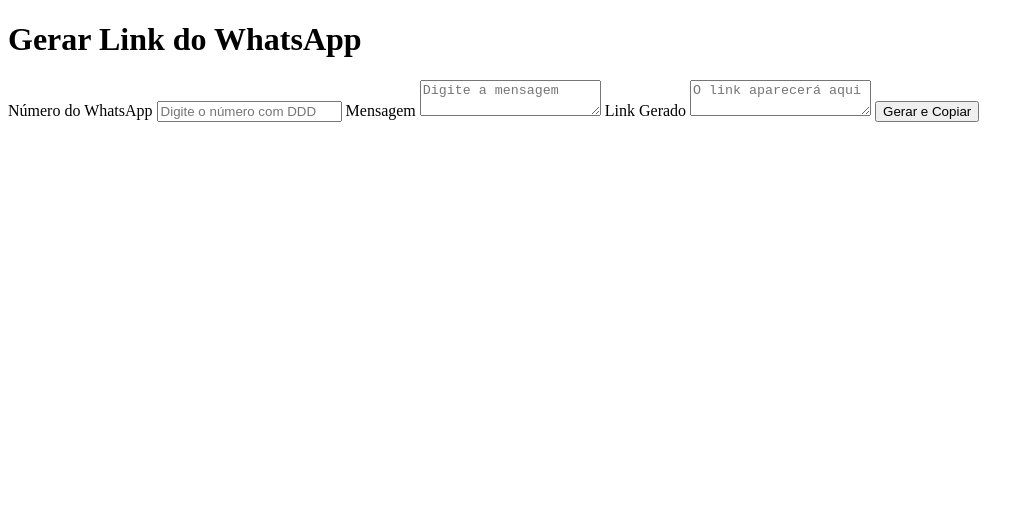
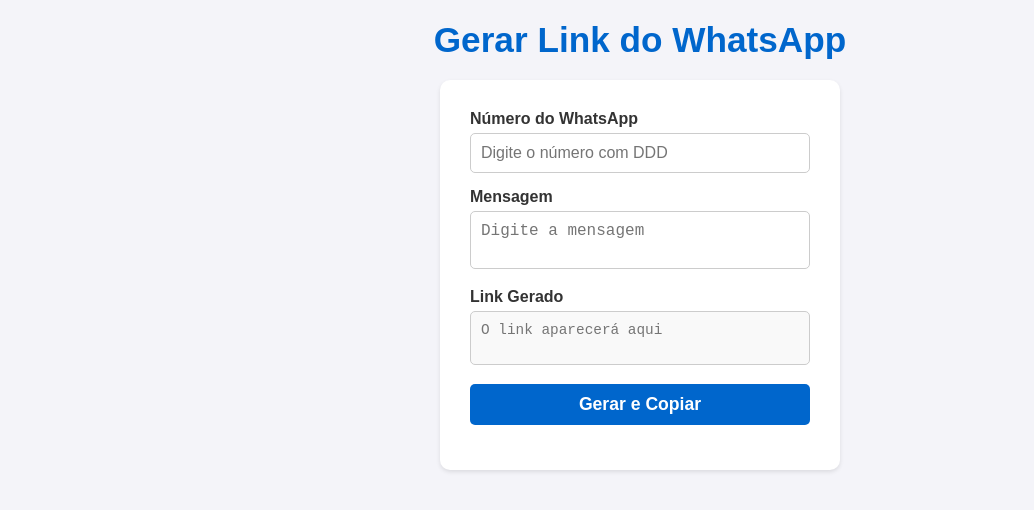
Before and after one commit to 1MarcosAquino/LinkGeneratorForWhatsapp, a plain HTML site: page index.html in a window 1280 px wide. Shown: the whole page, without its empty margins (0-1034 px from the left). Drawn offline with Linux system fonts and the light colour scheme.

Commit message:
Creates styles

```diff
--- a/index.html
+++ b/index.html
@@ -4,6 +4,7 @@
         <meta charset="UTF-8" />
         <meta name="viewport" content="width=device-width, initial-scale=1.0" />
         <title>Gerar Link do WhatsApp</title>
+        <link rel="stylesheet" href="./style.css" />
     </head>
     <body>
         <h1>Gerar Link do WhatsApp</h1>
--- /dev/null
+++ b/style.css
@@ -0,0 +1,84 @@
+/* Reset básico */
+* {
+    margin: 0;
+    padding: 0;
+    box-sizing: border-box;
+}
+
+body {
+    font-family: Arial, sans-serif;
+    background-color: #f4f4f9;
+    color: #333;
+    padding: 20px;
+}
+
+h1 {
+    text-align: center;
+    margin-bottom: 20px;
+    font-size: 1.8rem;
+    color: #0066cc;
+}
+
+form {
+    max-width: 400px;
+    margin: 0 auto;
+    background: #fff;
+    padding: 20px;
+    border-radius: 10px;
+    box-shadow: 0 2px 4px rgba(0, 0, 0, 0.1);
+}
+
+label {
+    display: block;
+    font-weight: bold;
+    margin-bottom: 5px;
+}
+
+input,
+textarea,
+button {
+    width: 100%;
+    margin-bottom: 15px;
+    padding: 10px;
+    border: 1px solid #ccc;
+    border-radius: 5px;
+    font-size: 1rem;
+}
+
+textarea {
+    resize: none;
+}
+
+button {
+    background-color: #0066cc;
+    color: white;
+    font-weight: bold;
+    border: none;
+    cursor: pointer;
+    transition: background-color 0.3s ease;
+}
+
+button:hover {
+    background-color: #005bb5;
+}
+
+.output {
+    background-color: #f9f9f9;
+    color: #666;
+    font-size: 0.9rem;
+}
+
+/* Estilos para telas maiores */
+@media (min-width: 768px) {
+    h1 {
+        font-size: 2.2rem;
+    }
+
+    form {
+        padding: 30px;
+    }
+
+    button {
+        font-size: 1.1rem;
+    }
+}
```
